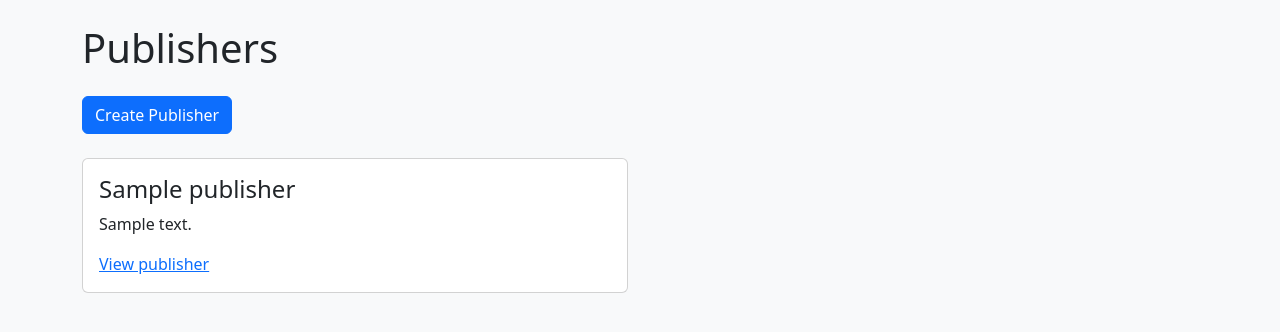
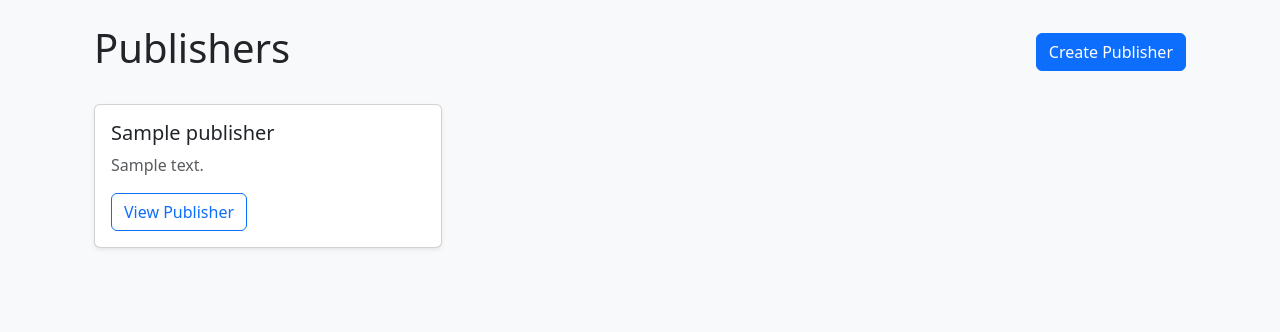
Before and after one commit to Ralstie/news_project, a Django app: page /publishers/ in a window 1280 px wide. Shown: the part 56-388 px from the top of the page. Run offline with Django 5.2, Linux system fonts and the light colour scheme; a user stored in the database is signed in; tables that the repository leaves empty hold one stand-in row (values such as "Sample post").

Commit message:
Fix Task 20 publisher and journalist workflows

```diff
--- a/news/templates/news/journalist_dashboard.html
+++ b/news/templates/news/journalist_dashboard.html
@@ -76,7 +76,7 @@
                                         {% if article.publisher %}
                                             {{ article.publisher.name }}
                                         {% else %}
-                                            No publisher
+                                            Independent Journalist
                                         {% endif %}
                                     </td>
 
--- a/news/templates/news/publisher_list.html
+++ b/news/templates/news/publisher_list.html
@@ -1,31 +1,77 @@
 {% extends "news/base.html" %}
 
-{% block title %}Publishers - NewsHub{% endblock %}
+{% block title %}
+    Publishers - NewsHub
+{% endblock %}
 
 {% block content %}
-<h1 class="mb-4">Publishers</h1>
+
+<div class="container">
+
+    <div class="d-flex justify-content-between align-items-center mb-4">
+        <h1>Publishers</h1>
 
         {% if user.role == "PUBLISHER" %}
-    <a class="btn btn-primary mb-4" href="{% url 'publisher_create' %}">
+            <a
+                href="{% url 'publisher_create' %}"
+                class="btn btn-primary"
+            >
                 Create Publisher
             </a>
         {% endif %}
+    </div>
 
     <div class="row">
+
         {% for publisher in publishers %}
-        <div class="col-md-6 mb-4">
-            <div class="card h-100">
-                <div class="card-body">
-                    <h2 class="h4">{{ publisher.name }}</h2>
-                    <p>{{ publisher.description|truncatewords:30 }}</p>
-                    <a href="{% url 'publisher_detail' publisher.id %}">
-                        View publisher
+
+            <div class="col-md-6 col-lg-4 mb-4">
+
+                <div class="card h-100 shadow-sm">
+
+                    <div class="card-body d-flex flex-column">
+
+                        <h2 class="h5">
+                            {{ publisher.name }}
+                        </h2>
+
+                        {% if publisher.description %}
+                            <p class="text-muted">
+                                {{ publisher.description|truncatewords:30 }}
+                            </p>
+                        {% else %}
+                            <p class="text-muted">
+                                No description available.
+                            </p>
+                        {% endif %}
+
+                        <div class="mt-auto">
+                            <a
+                                href="{% url 'publisher_detail' publisher.id %}"
+                                class="btn btn-outline-primary"
+                            >
+                                View Publisher
                             </a>
                         </div>
+
                     </div>
+
                 </div>
+
+            </div>
+
         {% empty %}
-        <p>No publishers have been created yet.</p>
+
+            <div class="col-12">
+                <p class="text-muted">
+                    No publishers have been created yet.
+                </p>
+            </div>
+
         {% endfor %}
+
     </div>
+
+</div>
+
 {% endblock %}
--- a/news/views.py
+++ b/news/views.py
@@ -8,6 +8,7 @@ subscription, dashboard, and REST API views.
 from django.contrib import messages
 from django.contrib.auth import login
 from django.db import models
+from django.db.models import Q
 from django.contrib.auth.decorators import login_required
 from django.core.exceptions import PermissionDenied
 from django.core.mail import send_mail
@@ -89,12 +90,25 @@ def article_list(request):
 
 
 def article_detail(request, article_id):
-    """Display one approved article."""
-    article = get_object_or_404(
-        Article.objects.select_related("author", "publisher"),
-        id=article_id,
-        approved=True,
+    """Display an approved article or a pending article owned by its author."""
+    articles = Article.objects.select_related(
+        "author",
+        "publisher",
     )
+
+    if request.user.is_authenticated:
+        article = get_object_or_404(
+            articles.filter(
+                Q(approved=True) | Q(author=request.user)
+            ),
+            id=article_id,
+        )
+    else:
+        article = get_object_or_404(
+            articles,
+            id=article_id,
+            approved=True,
+        )
 
     return render(
         request,
@@ -329,13 +343,22 @@ def article_create(request):
         if form.is_valid():
             article = form.save(commit=False)
             article.author = request.user
-            article.approved = False
+
+            # Independent journalists can publish immediately.
+            # Articles assigned to a publisher require approval.
+            article.approved = article.publisher is None
             article.save()
 
-            messages.success(
-                request,
-                "Article submitted successfully and is waiting for editor approval.",
-            )
+            if article.approved:
+                messages.success(
+                    request,
+                    "Independent article published successfully.",
+                )
+            else:
+                messages.success(
+                    request,
+                    "Article submitted successfully and is waiting for editor approval.",
+                )
 
             return redirect("journalist_dashboard")
     else:
@@ -375,13 +398,22 @@ def article_edit(request, article_id):
 
         if form.is_valid():
             article = form.save(commit=False)
-            article.approved = False
+
+            # Independent articles can remain published.
+            # Publisher articles must return to the approval workflow.
+            article.approved = article.publisher is None
             article.save()
 
-            messages.success(
-                request,
-                "Article updated and returned for approval.",
-            )
+            if article.approved:
+                messages.success(
+                    request,
+                    "Independent article updated and published successfully.",
+                )
+            else:
+                messages.success(
+                    request,
+                    "Article updated and returned for approval.",
+                )
 
             return redirect("journalist_dashboard")
     else:
@@ -915,27 +947,25 @@ class SubscribedArticlesAPI(APIView):
 
 @login_required
 def publisher_dashboard(request):
-    """Display publisher profiles owned by the current publisher account."""
+    """Display articles and newsletters for the current publisher account."""
     if request.user.role != User.Role.PUBLISHER:
         return redirect("home")
 
-    publishers = Publisher.objects.filter(
-        publishers=request.user
-    ).distinct()
-
     articles = Article.objects.filter(
-        publisher__in=publishers
+        publisher__publishers=request.user
+    ).select_related(
+        "author",
+        "publisher",
     ).order_by("-created_at")
 
     newsletters = Newsletter.objects.filter(
-        articles__publisher__in=publishers
+        articles__publisher__publishers=request.user
     ).distinct().order_by("-created_at")
 
     return render(
         request,
         "news/publisher_dashboard.html",
         {
-            "publishers": publishers,
             "articles": articles,
             "newsletters": newsletters,
         },
```
Also changed, not shown: news/templates/news/publisher_dashboard.html (+0 -46 lines). Lines whose indentation alone changed are shown as unchanged.
